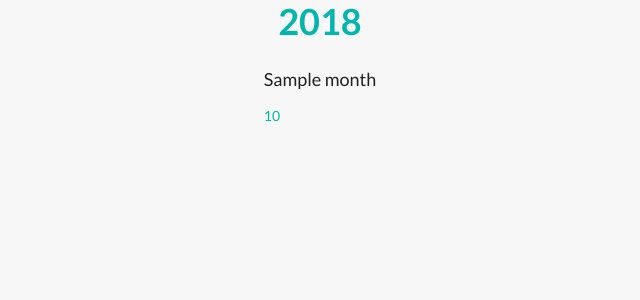
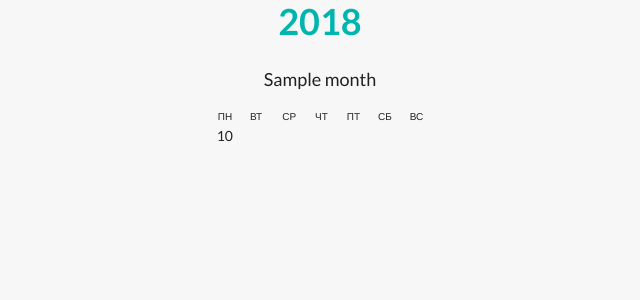
Before and after one commit to deniskrumko/django-diary, a Django app: template templates/dates_view.html in a window 1280 px wide. Shown: the part 264-564 px from the top of the page, without its empty margins (320-960 px from the left). Run offline with Django 3.2, Linux system fonts and the light colour scheme; the template is opened without the code that fills it: most values are stand-ins (such as "Sample title", 1, 10 or a date in 2020); parts of the project's set-up code (start-up, migrations or seed data) failed here and were passed over; some libraries are stand-ins or nearby versions.

Commit message:
Fix calendar CSS

```diff
--- a/static/css/base.css
+++ b/static/css/base.css
@@ -313,6 +313,4 @@ body {
 
 .cal-single-day:hover {
   cursor: pointer;
-  font-weight: bold;
-  color: #00b5ad !important;
 }
--- a/templates/dates_view.html
+++ b/templates/dates_view.html
@@ -31,10 +31,30 @@
   {% for month_name, month in months.items %}
     <div class="noselect" style="display: inline-block; margin: 10px; vertical-align: top;">
       <h3 {% if month_name == current_month %}style="color: #00b5ad;"{% else %}style="font-weight: 400;"{% endif %}>{{ month_name }}</h3>
+      <div class="" style="font-size: 10px; text-align: left; ">
+        <span style="padding-left: 1px; padding-right: 16px;">ПН</span>
+        <span style="padding-right: 18px;">ВТ</span>
+        <span style="padding-right: 17px;">СР</span>
+        <span style="padding-right: 17px;">ЧТ</span>
+        <span style="padding-right: 16px;">ПТ</span>
+        <span style="padding-right: 16px;">СБ</span>
+        <span style="">ВС</span>
+      </div>
       <div class="noselect" style="max-width: 220px; text-align: left;">
         {% for day in month  %}
-          <a href="/diary/date-{{ day.0|date:'Y-m-d' }}/" {% if not day.1 %}style="color: #ccc;"{% else %}style="color: #00b5ad;"{% endif %} class="cal-single-day noselect">{{ day.0|date:'d' }}</a>
+          {% if day == '-' %}
+          <span class="noselect" style="width: 29px; display: inline-block;"></span>
+          {% else %}
+          <a href="/diary/date-{{ day.0|date:'Y-m-d' }}/"
+          {% if day.0.day == current_day and month_name == current_month %}
+            style="color: #00b5ad; font-weight: bold;"
+          {% elif not day.1 %}
+            style="color: #ccc;"
+          {% else %}
+            style="color: #222;"
+          {% endif %} class="cal-single-day noselect">{{ day.0|date:'d' }}</a>
           <span class="noselect" style="width: 10px; display: inline-block;"></span>
+          {% endif %}
         {% endfor %}
       </div>
     </div>
```
Also changed, not shown: apps/diary/views.py (+6 -1 lines).
